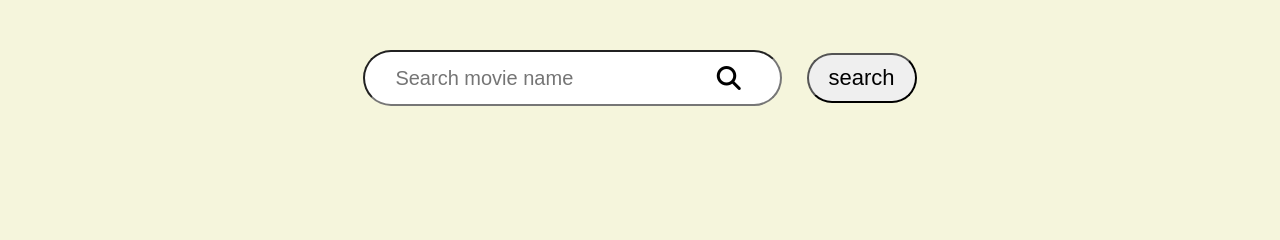
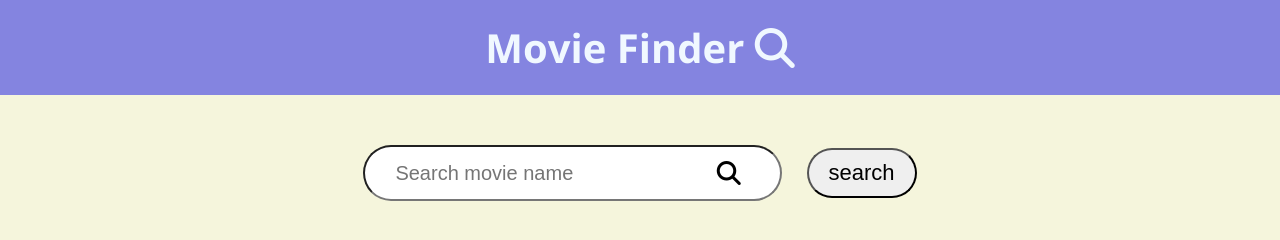
Before and after one commit to Abhinaygoli/movie_finder, a plain HTML site: page index.html in a window 1280 px wide. Drawn offline with nearby package versions, Linux system fonts and the light colour scheme.

Commit message:
added header

```diff
--- a/index.html
+++ b/index.html
@@ -15,6 +15,9 @@
     <link href="https://fonts.googleapis.com/css2?family=Open+Sans:wght@300;400;500;600;700;800&display=swap" rel="stylesheet">
 </head>
 <body>
+    <header>
+        <h1>Movie Finder <i class="fa-solid fa-magnifying-glass"></i></h1>
+    </header>
     <div id="input-element-wrapper">
         <input type="text" placeholder="Search movie name" id="input-tag"/>
         <i class="fa-solid fa-magnifying-glass" id="search-icon"></i>
--- a/movie search.css
+++ b/movie search.css
@@ -3,6 +3,16 @@ body{
     margin: 0px;
     font-family: 'Open Sans', sans-serif;
     background-color:beige;
+}
+header{
+    background-color: rgb(132, 132, 224);
+}
+header>h1{
+    margin: 0px;
+    padding: 20px;
+    text-align: center;
+    color: aliceblue;
+    font-size: 40px;
 }
 #input-element-wrapper{
     position: relative;
```
